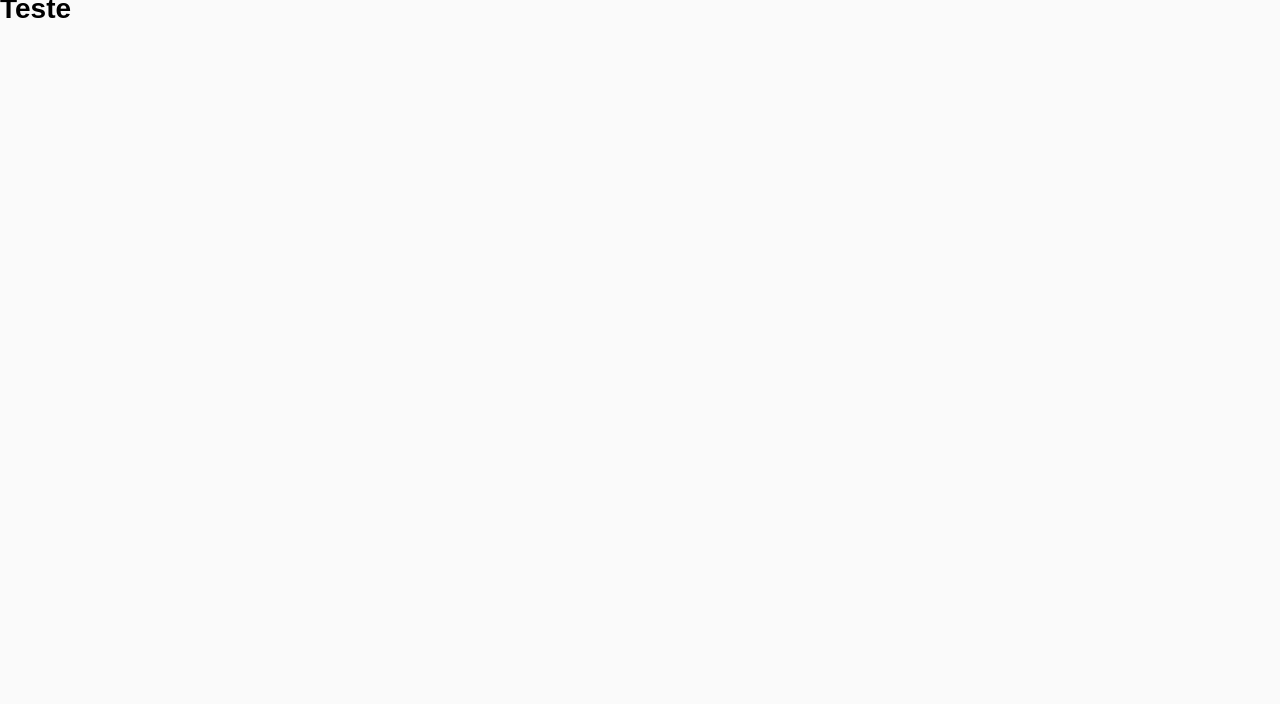
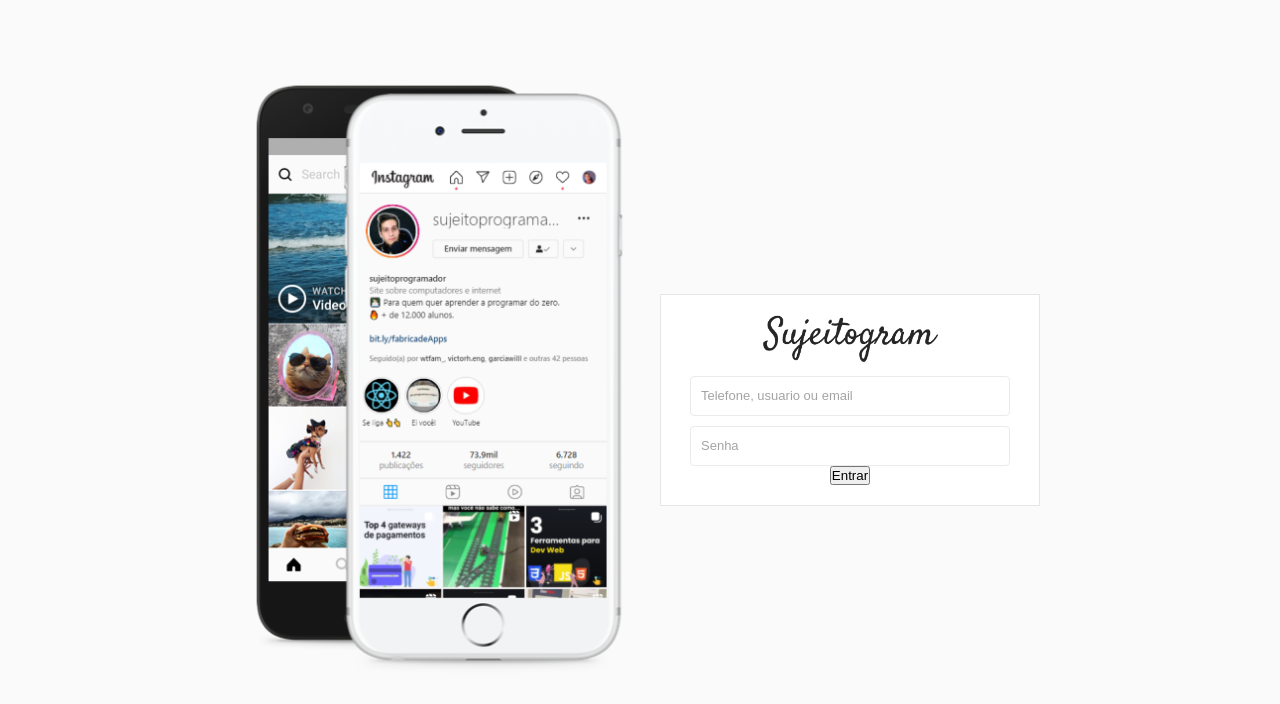
Before and after one commit to SbaisBR/insta, a plain HTML site: page index.html in a window 1280 px wide. Drawn offline with Linux system fonts and the light colour scheme.

Commit message:
Criando a segunda coluna

```diff
--- a/index.html
+++ b/index.html
@@ -7,6 +7,31 @@
     <title>SujeitoGram - sua rede social</title>
 </head>
 <body>
-    <h1>Teste</h1>
+
+    <div id="wrapper">
+        <div id="container">
+            <div class="column left">
+                <div class="main">
+
+                </div>
+            </div>
+
+            <div class="column right">
+                <div class="login-panel">
+                    <div class="logo">
+                        <img class="logo-img" src="assets/logo.png" alt="Logo do sujeitogram">
+                    </div>
+
+                    <form>
+                        <input placeholder="Telefone, usuario ou email" type="text" name="username">
+                        <input placeholder="Senha" type="password" name="password">
+                        <input type="submit" value="Entrar">
+                    </form>
+                </div>
+
+            </div>
+        </div>
+    </div>
+
 </body>
 </html>
--- a/style.css
+++ b/style.css
@@ -19,3 +19,72 @@ body{
     font-size: 14px;
     line-height: 18px;
 }
+
+#wrapper{
+    height: 100vh;
+}
+
+#container{
+    margin: 0 auto;
+    min-height: 100%;
+    width: 800px;
+    display: flex;
+    align-items: center;
+}
+
+.column{
+    flex-grow: 1;
+    width: 50%;
+}
+
+.left{
+    background-image: url("./assets/main-foto.png");
+    background-size: 450px;
+    background-repeat: no-repeat;
+    background-position: center;
+    height: 600px;
+    margin-bottom: 50px;
+}
+
+.right{
+    padding-left: 20px;
+}
+
+.login-panel{
+    background-color: #fff;
+    border: 1px solid #e6e6e6;
+    text-align: center;
+    padding: 20px 0;
+}
+
+.logo-img{
+    width: 175px;
+}
+
+form{
+    display: flex;
+    flex-direction: column;
+    align-items: center;
+    justify-content: center;
+}
+
+input[type="password"], input[type="text"]{
+    background-color: #FFFFFF;
+    border: 1px solid rgb(236, 234, 234);
+    height: 40px;
+    border-radius: 4px;
+    margin-top: 10px;
+    padding: 10px;
+    font-size: 13px;
+    width: 320px;
+    color: #000000;
+}
+
+input[type = "password"]::placeholder,input[type = "text"]::placeholder{
+    color: rgb(165, 164, 164)
+}
+
+input[type="password"]:ficys,input[type="text"]:focus{
+    outline: 0;
+    border: 1px solid #a1a1a1;
+}
```
